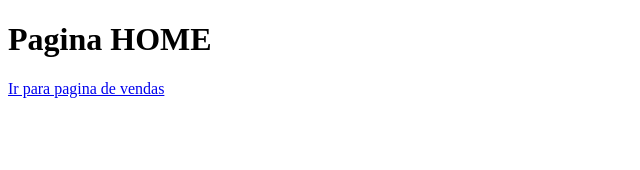
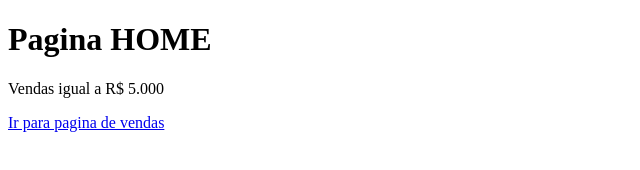
Before and after one commit to renanaragao9/aulagithub, a plain HTML site: page index.html in a window 1280 px wide. Shown: the whole page, without its empty margins (0-640 px from the left). Drawn offline with Linux system fonts and the light colour scheme.

Commit message:
Acrescentado valor das vendas

```diff
--- a/index.html
+++ b/index.html
@@ -8,6 +8,7 @@
 </head>
 <body>
     <h1>Pagina HOME</h1>
-    <a href="vendas.html">Ir para pagina de vendas</a>
+    <p>Vendas igual a R$ 5.000</p>
+    <a href="vendas.html">Ir para   pagina de vendas</a>
 </body>
 </html>
```
